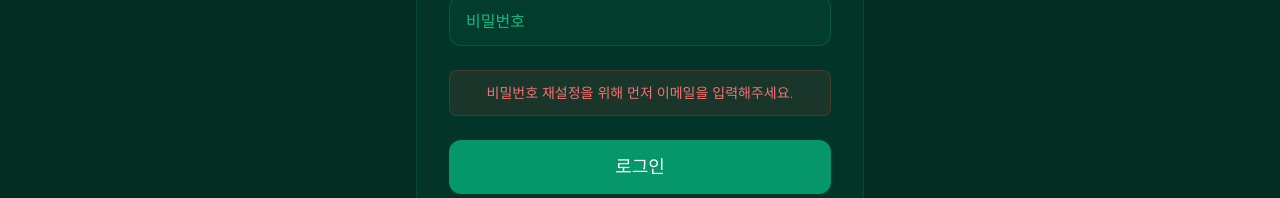
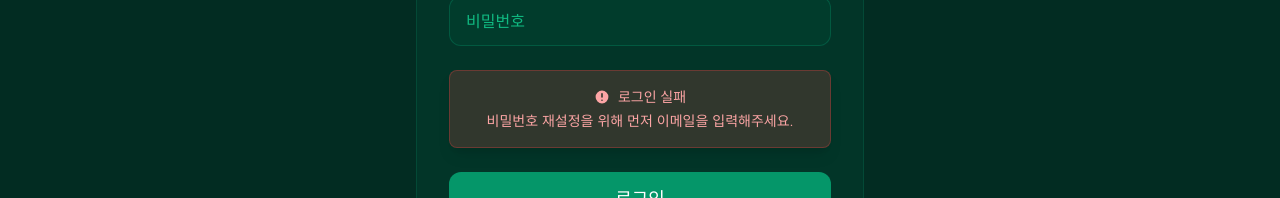
Before and after one commit to jomigata/wiz-coco, a Next.js app: page /login in a window 1280 px wide. Both pictures are taken after a click on the button "비밀번호를 잊으셨나요?". Shown: the part 251-449 px from the top of the page. Built offline with nearby package versions, Linux system fonts and the light colour scheme; no server answers.

Commit message:
🚀 자동 배포 업데이트 - 2025-09-11 11시 41분 15초

```diff
--- a/src/app/login/page.tsx
+++ b/src/app/login/page.tsx
@@ -111,7 +111,7 @@ const LoginContent = () => {
         let errorMsg = result.error || '로그인 처리 중 오류가 발생했습니다.';
         let isDuplicateAccount = false;
 
-        if (result.error?.includes('user-not-found')) {
+        if (result.error?.includes('등록되지 않은 이메일') || result.error?.includes('user-not-found')) {
           errorMsg = '등록되지 않은 이메일입니다.';
 
           // 이메일이 SNS 도메인인 경우 제안 표시
@@ -128,7 +128,7 @@ const LoginContent = () => {
               setAccountSuggestions(['Kakao 계정으로 로그인해보세요.']);
             }
           }
-        } else if (result.error?.includes('wrong-password')) {
+        } else if (result.error?.includes('비밀번호가 올바르지 않습니다') || result.error?.includes('wrong-password')) {
           errorMsg = '비밀번호가 올바르지 않습니다.';
         } else if (result.error?.includes('invalid-email')) {
           errorMsg = '올바르지 않은 이메일 형식입니다.';
@@ -468,8 +468,14 @@ const LoginContent = () => {
               </div>
 
               {loginError && (
-                <div className="text-red-400 text-sm text-center bg-red-500/10 border border-red-500/20 rounded-lg p-3" aria-live="assertive">
-                  {loginError}
+                <div className="text-red-300 text-sm text-center bg-red-500/20 border border-red-500/30 rounded-lg p-4 shadow-lg" aria-live="assertive">
+                  <div className="flex items-center justify-center gap-2 mb-1">
+                    <svg className="w-4 h-4" fill="currentColor" viewBox="0 0 20 20">
+                      <path fillRule="evenodd" d="M18 10a8 8 0 11-16 0 8 8 0 0116 0zm-7 4a1 1 0 11-2 0 1 1 0 012 0zm-1-9a1 1 0 00-1 1v4a1 1 0 102 0V6a1 1 0 00-1-1z" clipRule="evenodd"/>
+                    </svg>
+                    <span className="font-medium">로그인 실패</span>
+                  </div>
+                  <div>{loginError}</div>
                 </div>
               )}
 
--- a/src/utils/accountIntegration.ts
+++ b/src/utils/accountIntegration.ts
@@ -432,9 +432,17 @@ export class AccountIntegrationManager {
       }
     }
 
+    // 모든 방법이 실패한 경우
+    let errorMessage = '해당 이메일로 등록된 계정을 찾을 수 없습니다.';
+
+    // 이메일/비밀번호 로그인을 시도했지만 실패한 경우
+    if (password) {
+      errorMessage = '등록되지 않은 이메일이거나 비밀번호가 올바르지 않습니다.';
+    }
+
     return {
       success: false,
-      error: '해당 이메일로 등록된 계정을 찾을 수 없습니다.'
+      error: errorMessage
     };
   }
 }
```
